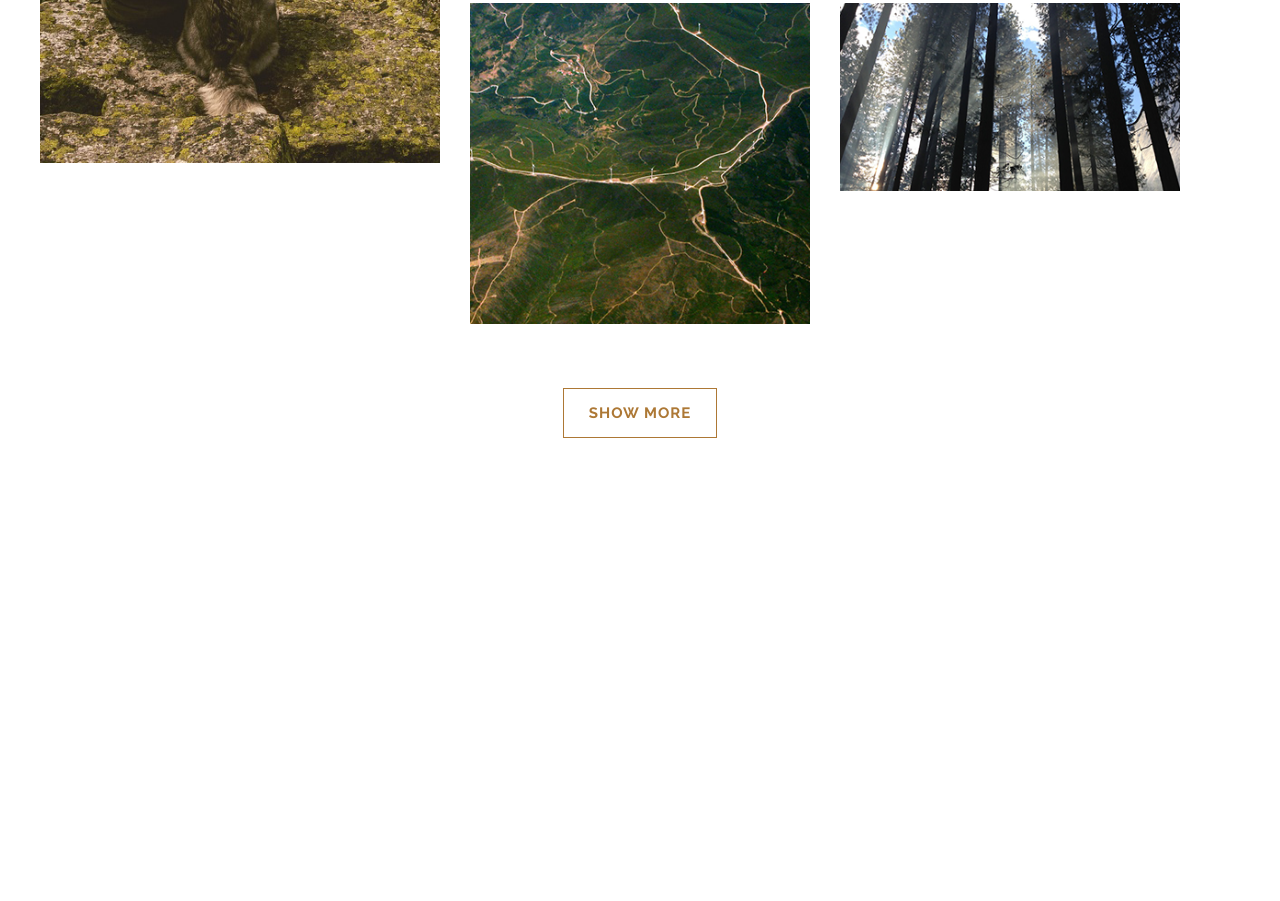
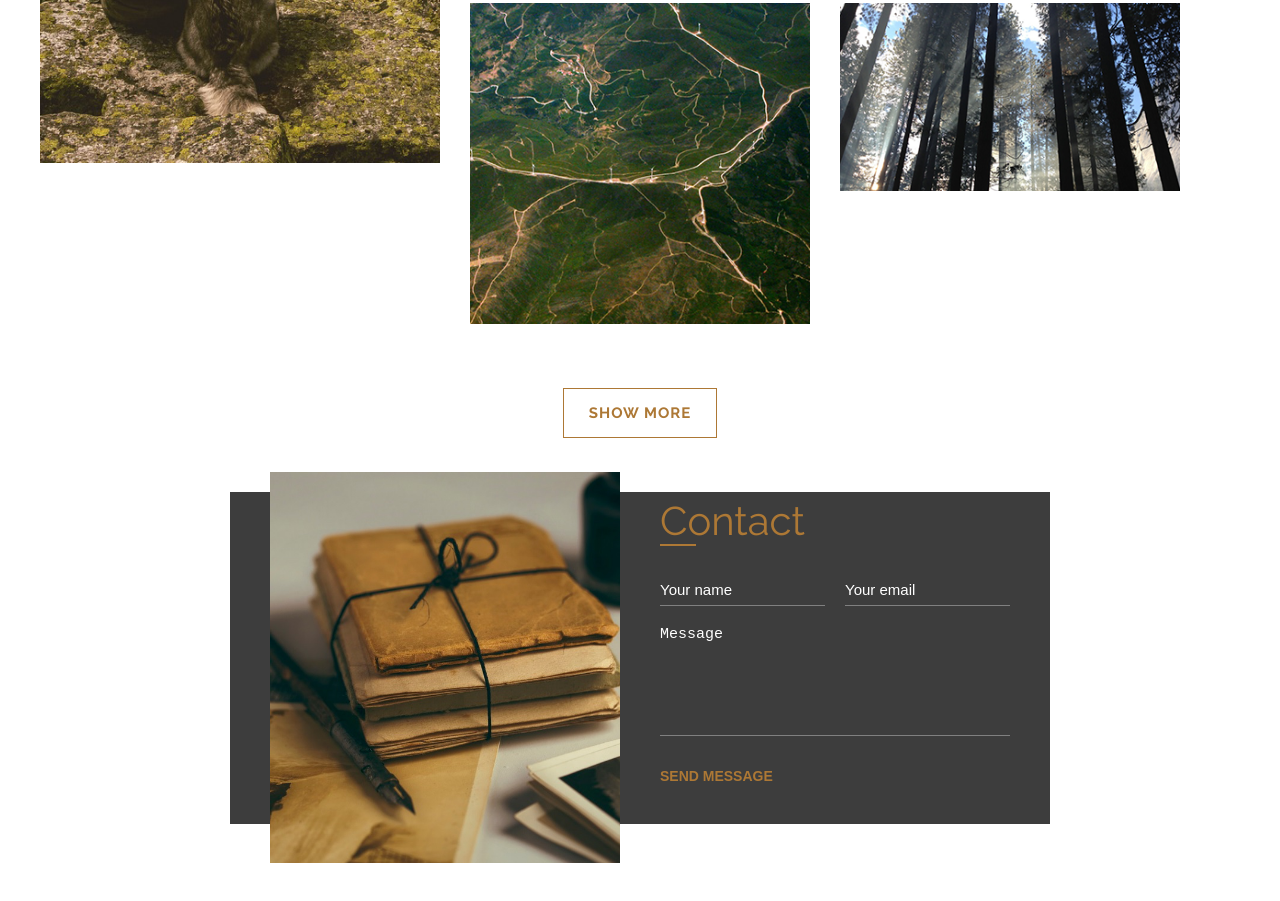
Before and after one commit to RobertLigman/pilumnus-psd-html, a plain HTML site: page index.html in a window 1280 px wide. Shown: the part 2502-3403 px from the top of the page. Before the commit the page ends 2940 px from the top, so only its background shows below. Drawn offline with Linux system fonts and the light colour scheme.

Commit message:
add contact form

```diff
--- a/index.html
+++ b/index.html
@@ -90,10 +90,35 @@
                 <img src="assets/gallery-6.jpg" alt="">
                 <img src="assets/gallery-7.jpg" alt="">
 
+                <!-- <img src="assets/gallery-7.jpg" alt="">
+                <img src="assets/gallery-7.jpg" alt="">
+                <img src="assets/gallery-7.jpg" alt="">
+                <img src="assets/gallery-7.jpg" alt="">
+                <img src="assets/gallery-7.jpg" alt="">
+                <img src="assets/gallery-7.jpg" alt=""> -->
+
             </div>
-            <a href="#" class='expand-more'>Show More</a>
+            <a href="" class='expand-more'>Show More</a>
         </section>
+        <section class="contact">
+            <div class="background"></div>
+            <img src="./assets/contact.jpg" alt="" class='contact-img'>
 
+            <div class="contact-title-container">
+                <h1 class="title">Contact
+                    <div class="border-bottom border-color"></div>
+                </h1>
+            </div>
+
+            <form method="post" class='contact-form'>
+                <input type="text" placeholder="Your name">
+                <input type="email" placeholder="Your email">
+                <textarea class='message' placeholder="Message"></textarea>
+
+                <input type="submit" value="Send message" class='submit'>
+            </form>
+
+        </section>
     </div>
 </body>
 
--- a/main.scss
+++ b/main.scss
@@ -260,3 +260,83 @@ body>img {
         color: white;
     }
 }
+
+.contact {
+    margin: 50px auto;
+    display: grid;
+    // width: 100%;
+    justify-content: center;
+    grid-template-columns: repeat(2, minmax(250px, 350px));
+    grid-template-rows: auto 1fr 1fr;
+    column-gap: 40px;
+    text-align: center;
+    position: relative;
+    .background {
+        top: 5%;
+        bottom: 5%;
+    }
+}
+
+.contact-img {
+    width: 100%;
+    grid-row: 1/-1;
+}
+
+.contact-title-container {
+    text-align: start;
+    margin-bottom: 30px;
+    grid-column: 2;
+    grid-row: 1/2;
+}
+
+.contact-form {
+    grid-row: 2/-1;
+    grid-column: 2;
+    display: grid;
+    grid-template-columns: repeat(2, minmax(100px, 170px));
+    column-gap: 20px;
+    grid-template-rows: 30px 150px 40px;
+    label {
+        padding-top: 10px;
+        font-size: 1.5rem;
+        text-align: start;
+    }
+    input,
+    .message {
+        background-color: transparent;
+        border: none;
+        color: white;
+        border-bottom: 1px solid gray;
+        padding: 0;
+        outline: transparent;
+        &::placeholder {
+            color: white;
+            font-size: 1.5rem;
+        }
+    }
+    .message {
+        margin: 20px 0;
+        width: 100%;
+        resize: none;
+        // vertical-align: text-bottom;
+        word-wrap: break-word;
+        // overflow: hidden;
+    }
+    .submit {
+        // margin-top: 30px;
+        text-align: start;
+        color: #ad7835;
+        background-color: transparent;
+        outline: transparent;
+        border: none;
+        cursor: pointer;
+        text-transform: uppercase;
+        font-size: 1.4rem;
+        font-weight: bold;
+    }
+}
+
+.message,
+.submit {
+    grid-column: 1/-1;
+}
```
Also changed, not shown: assets/contact.jpg (added), main.css, main.min.css, 2 other files.
